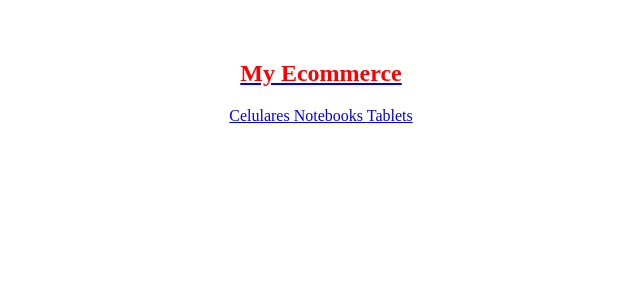
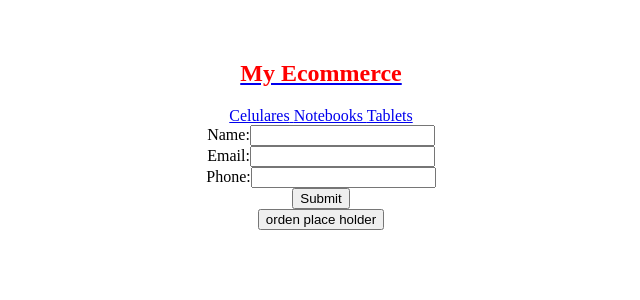
Before and after one commit to Guss159/coderhouse-reactjs-ecomerse, a React (Vite) app: page /checkout in a window 1280 px wide. Shown: the top 300 px of the page, without its empty margins (319-959 px from the left). Built offline with nearby package versions, Linux system fonts and the light colour scheme.

Commit message:
Ultimo commit presentacion de proyecto.

```diff
--- a/src/components/Checkout/Checkout.jsx
+++ b/src/components/Checkout/Checkout.jsx
@@ -1,7 +1,96 @@
+import OrderForm from "../OrderForm/OrderForm";
+import { useCartContext } from "../../context/CartContext";
+import LoadingWidget from "../LoadingWidget/LoadingWidget";
+
+import { useState } from "react"
+import { collection, getDocs, where, query, documentId, writeBatch, addDoc } from "firebase/firestore"
+import { db } from "../../service/firebase/firebaseConfig";
+import { useNotification } from "../../notification/NotificationService";
+
 const Checkout = () => {
+	const [loading, setLoading] = useState(false);
+	const { cart, clearCart, totalToPay,} = useCartContext;
+	const { showNotification } = useNotification()
+	const [orderId, setOrderId] = useState(null);
+
+	// TODO: turn this into a promise, and separate the db logic.
+	const createOrder = async (userData) => {
+		setLoading(true);
+		try {
+			console.log("createOrder");
+			console.log(userData);
+
+			const objOrder = {
+				buyer: userData,
+				items: cart,
+				totalToPay,
+			};
+
+			const batch = writeBatch(db);
+			const outOfStock = [];
+
+			const ids = cart.map((prod) => prod.id);
+			const productsCollection = query(
+				collection(db, "products"),
+				where(documentId(), "in", ids),
+			);
+
+			// getDocs(productsCollection).then(querySnapshot => {})
+			const querySnapshot = await getDocs(productsCollection);
+			const { docs } = querySnapshot;
+
+			docs.forEach((doc) => {
+				const fields = doc.data();
+				const stockDb = fields.stock;
+
+				const productsAddedToCart = cart.find(
+					(prod) => prod.id === doc.id,
+				);
+				const prodQuantity = productsAddedToCart.quantity;
+				console.log(stockDb >= prodQuantity);form
+				if (stockDb >= prodQuantity) {
+					batch.update(doc.ref, { stock: stockDb - prodQuantity });
+				} else {
+					outOfStock.push({ id: doc.id, ...fields });
+				}
+			});
+
+			if (outOfStock.length === 0) {
+				batch.commit();
+
+				const orderCollection = collection(db, "orders");
+				const { id } = await addDoc(orderCollection, objOrder);
+
+				setOrderId(id);
+
+				clearCart();
+			} else {
+				console.log(error)
+				showNotification(
+					"error",
+					"Hay productos que no tienen stock disponible",
+				);
+			}
+		} catch (error) {
+				console.log(error)
+			showNotification("error", "Hubo un error al crear la orden");
+		} finally {
+			setLoading(false);
+		}
+	};
+
+	if (loading) {
+		return <LoadingWidget />;
+	}
+
+	if (orderId) {
+		return <h1>El id de su compra es: {orderId}</h1>;
+	}
 
 	return (
 		<div>
+			<OrderForm onSubmit={createOrder} />
+			<button>orden place holder</button>
 		</div>
 	);
 };
--- a/src/components/ItemCount/ItemCount.jsx
+++ b/src/components/ItemCount/ItemCount.jsx
@@ -15,6 +15,9 @@ const ItemCount = ({ stock, initial, onAdd }) => {
 			setQuantity(quantity - 1);
 		}
 	};
+
+	// BUG: can add items with 0 quantity.
+	// TODO: grey out button on 0 quantyty
 	return (
 		<div className={style.item_count}>
 			<div className={style.button_container}>
--- /dev/null
+++ b/src/components/OrderForm/OrderForm.jsx
@@ -0,0 +1,69 @@
+import { useState } from "react";
+
+const OrderForm = ({onSubmit}) => {
+	const [formData, setFormData] = useState({
+		name: "",
+		email: "",
+		phone: "",
+	});
+
+	const handleChange = (e) => {
+		const { name, value } = e.target;
+		console.log("handleChange")
+		console.log("form prev state")
+		console.log(formData)
+		console.log("form update",name, value)
+		setFormData((prevState) => ({
+			...prevState,
+			[name]: value,
+		}));
+	};
+
+	const handleSubmit = (e) => {
+		e.preventDefault();
+		const data = { ...formData }
+		onSubmit(data)
+		console.log(formData);
+	};
+
+	return (
+		<div>
+		<form onSubmit={handleSubmit}>
+			<label>
+				Name:
+				<input
+					type="text"
+					name="name"
+					value={formData.name}
+					onChange={handleChange}
+				/>
+			</label>
+			<br />
+			<label>
+				Email:
+				<input
+					type="email"
+					name="email"
+					value={formData.email}
+					onChange={handleChange}
+				/>
+			</label>
+			<br />
+			<label>
+				Phone:
+				<input
+					type="tel"
+					name="phone"
+					value={formData.phone}
+					onChange={handleChange}
+				/>
+			</label>
+			<br />
+			<button type="submit">Submit</button>
+		</form>
+
+		</div>
+	);
+};
+
+export default OrderForm;
--- a/src/context/CartContext.jsx
+++ b/src/context/CartContext.jsx
@@ -40,7 +40,7 @@ export const CartProvider = ({ children }) => {
 	};
 
 	const getTotalToPay = () => {
-		//  TODO:
+		//  BUG: why is generating a post???:
 		let toPay = 0
 		cart.forEach(prod => {
 			toPay += (prod.quantity * prod.price)
```
